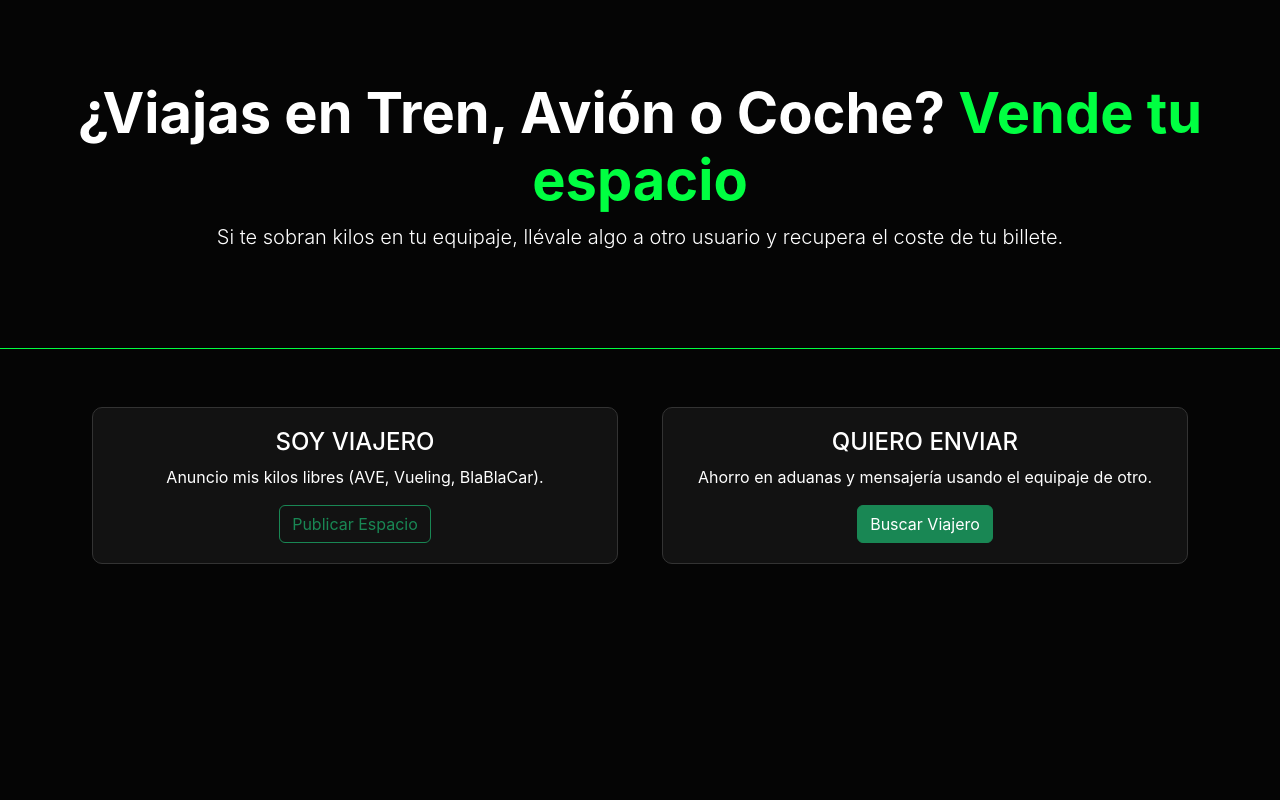
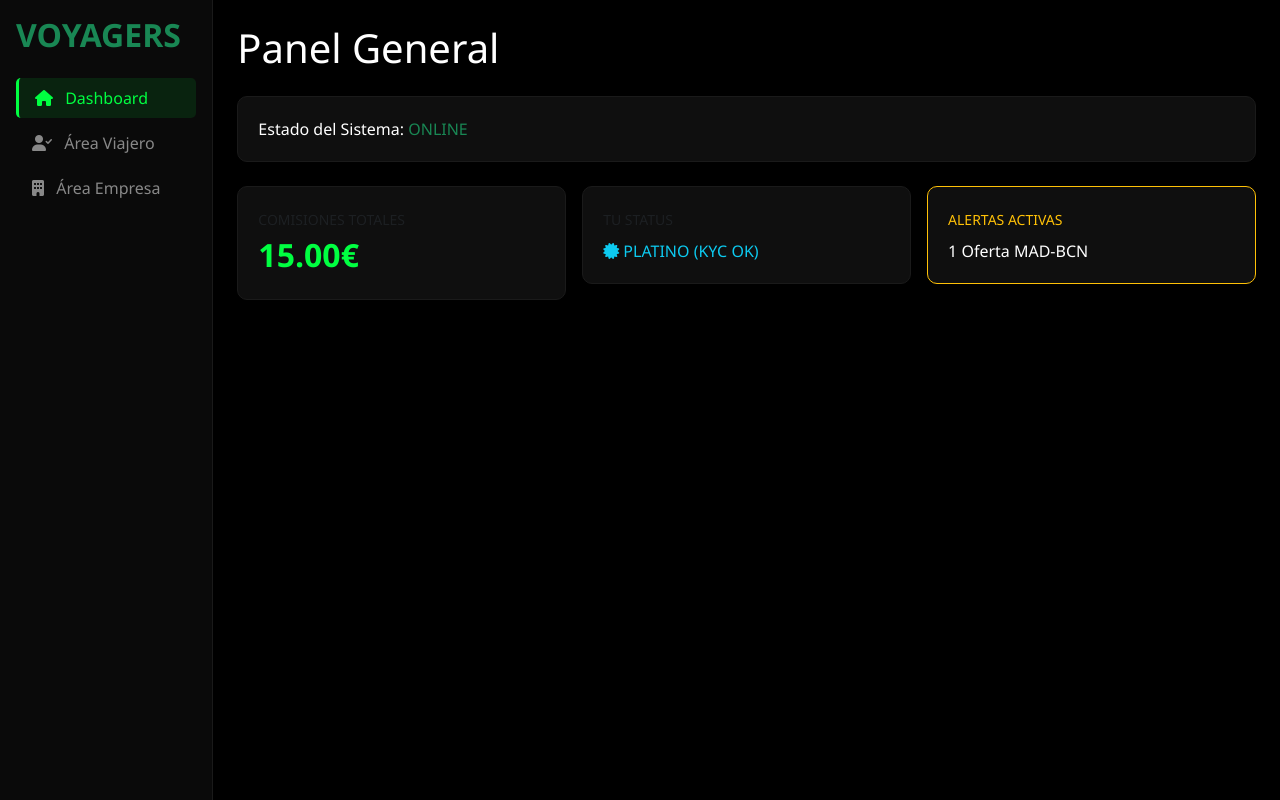
Before and after one commit to xexeu84/voyagers, a Python web app: template templates/index.html in a window 1280 px wide. Run offline with Jinja, Linux system fonts and the light colour scheme; the template is opened without the code that fills it, so the values that code supplies are empty.

Commit message:
UI: Desplegado Dashboard real con métricas y status de usuario.

```diff
--- a/templates/index.html
+++ b/templates/index.html
@@ -2,34 +2,56 @@
 <html lang="es">
 <head>
     <meta charset="UTF-8">
-    <title>Voyagers | Monetiza tu maleta</title>
+    <title>Voyagers - Control Panel</title>
     <link rel="stylesheet" href="https://cdn.jsdelivr.net/npm/bootstrap@5.3.0/dist/css/bootstrap.min.css">
+    <link rel="stylesheet" href="https://cdnjs.cloudflare.com/ajax/libs/font-awesome/6.0.0/css/all.min.css">
     <style>
-        body { background: #050505; color: white; font-family: 'Inter', sans-serif; }
-        .accent { color: #00ff41; }
-        .hero { padding: 80px 20px; text-align: center; border-bottom: 1px solid #00ff41; }
-        .card-p2p { background: #121212; border: 1px solid #333; padding: 20px; margin: 10px; border-radius: 10px; }
+        body { background: #000; color: #fff; font-family: 'Segoe UI', sans-serif; }
+        .sidebar { background: #0a0a0a; min-height: 100vh; border-right: 1px solid #1a1a1a; }
+        .nav-link { color: #888; border-radius: 5px; margin-bottom: 5px; }
+        .nav-link.active { background: #00ff411a; color: #00ff41; border-left: 3px solid #00ff41; }
+        .status-box { background: #0f0f0f; border: 1px solid #1a1a1a; border-radius: 10px; padding: 20px; }
+        .metric-value { font-size: 2em; color: #00ff41; font-weight: bold; }
     </style>
 </head>
 <body>
-    <div class="hero">
-        <h1 class="display-4 fw-bold">¿Viajas en Tren, Avión o Coche? <span class="accent">Vende tu espacio</span></h1>
-        <p class="lead">Si te sobran kilos en tu equipaje, llévale algo a otro usuario y recupera el coste de tu billete.</p>
-    </div>
-    <div class="container text-center my-5">
+    <div class="container-fluid">
         <div class="row">
-            <div class="col-md-6">
-                <div class="card-p2p">
-                    <h4>SOY VIAJERO</h4>
-                    <p>Anuncio mis kilos libres (AVE, Vueling, BlaBlaCar).</p>
-                    <button class="btn btn-outline-success">Publicar Espacio</button>
+            <div class="col-md-2 sidebar p-3">
+                <h2 class="text-success fw-bold mb-4">VOYAGERS</h2>
+                <nav class="nav flex-column">
+                    <a class="nav-link active" href="#"><i class="fas fa-home me-2"></i> Dashboard</a>
+                    <a class="nav-link" href="#"><i class="fas fa-user-check me-2"></i> Área Viajero</a>
+                    <a class="nav-link" href="#"><i class="fas fa-building me-2"></i> Área Empresa</a>
+                </nav>
+            </div>
+
+            <div class="col-md-10 p-4">
+                <h1 class="mb-4">Panel General</h1>
+
+                <div class="status-box mb-4">
+                    Estado del Sistema: <span class="text-success">ONLINE</span>
                 </div>
-            </div>
-            <div class="col-md-6">
-                <div class="card-p2p">
-                    <h4>QUIERO ENVIAR</h4>
-                    <p>Ahorro en aduanas y mensajería usando el equipaje de otro.</p>
-                    <button class="btn btn-success">Buscar Viajero</button>
+
+                <div class="row g-3">
+                    <div class="col-md-4">
+                        <div class="status-box">
+                            <small class="text-muted">COMISIONES TOTALES</small>
+                            <div class="metric-value">15.00€</div>
+                        </div>
+                    </div>
+                    <div class="col-md-4">
+                        <div class="status-box">
+                            <small class="text-muted">TU STATUS</small>
+                            <div class="text-info mt-2"><i class="fas fa-certificate"></i> PLATINO (KYC OK)</div>
+                        </div>
+                    </div>
+                    <div class="col-md-4">
+                        <div class="status-box border-warning">
+                            <small class="text-warning">ALERTAS ACTIVAS</small>
+                            <div class="mt-2">1 Oferta MAD-BCN</div>
+                        </div>
+                    </div>
                 </div>
             </div>
         </div>
```
Also changed, not shown: test_voyagers_gold.py (added, +35 -0 lines).
